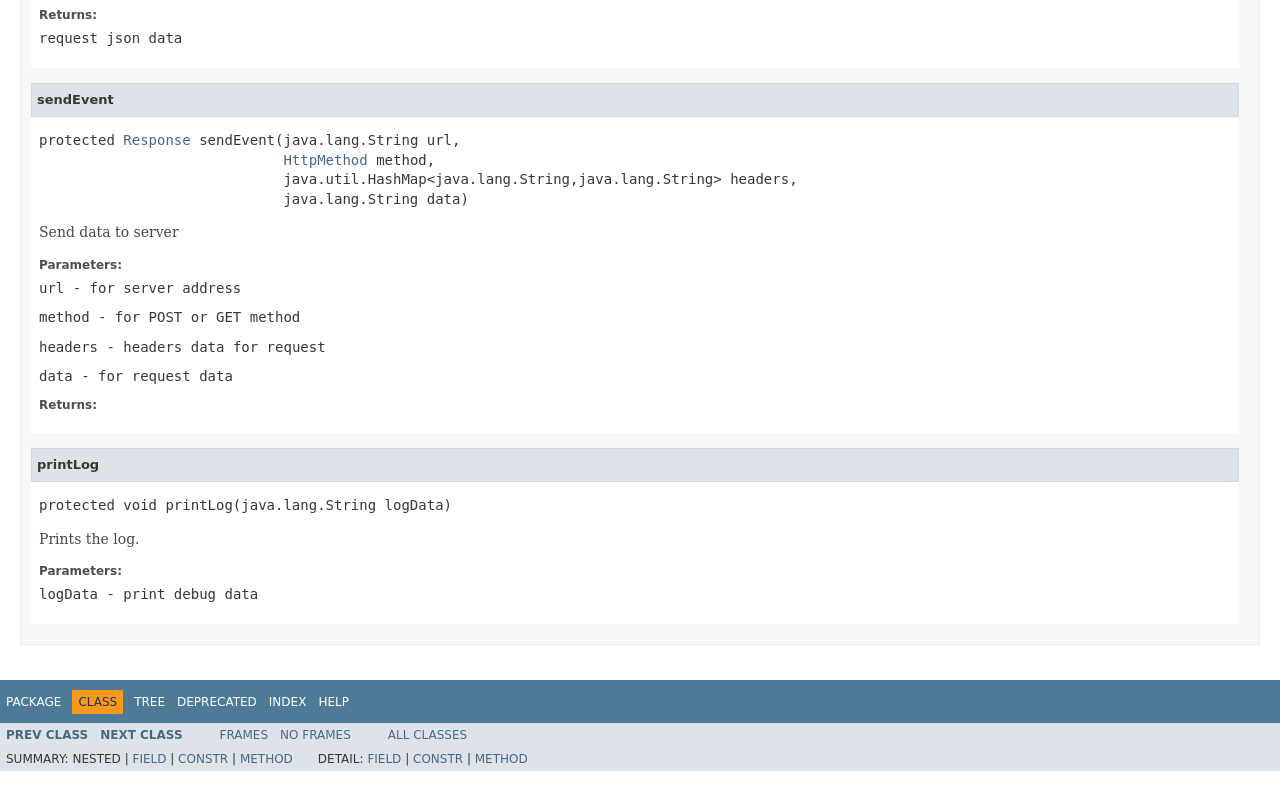
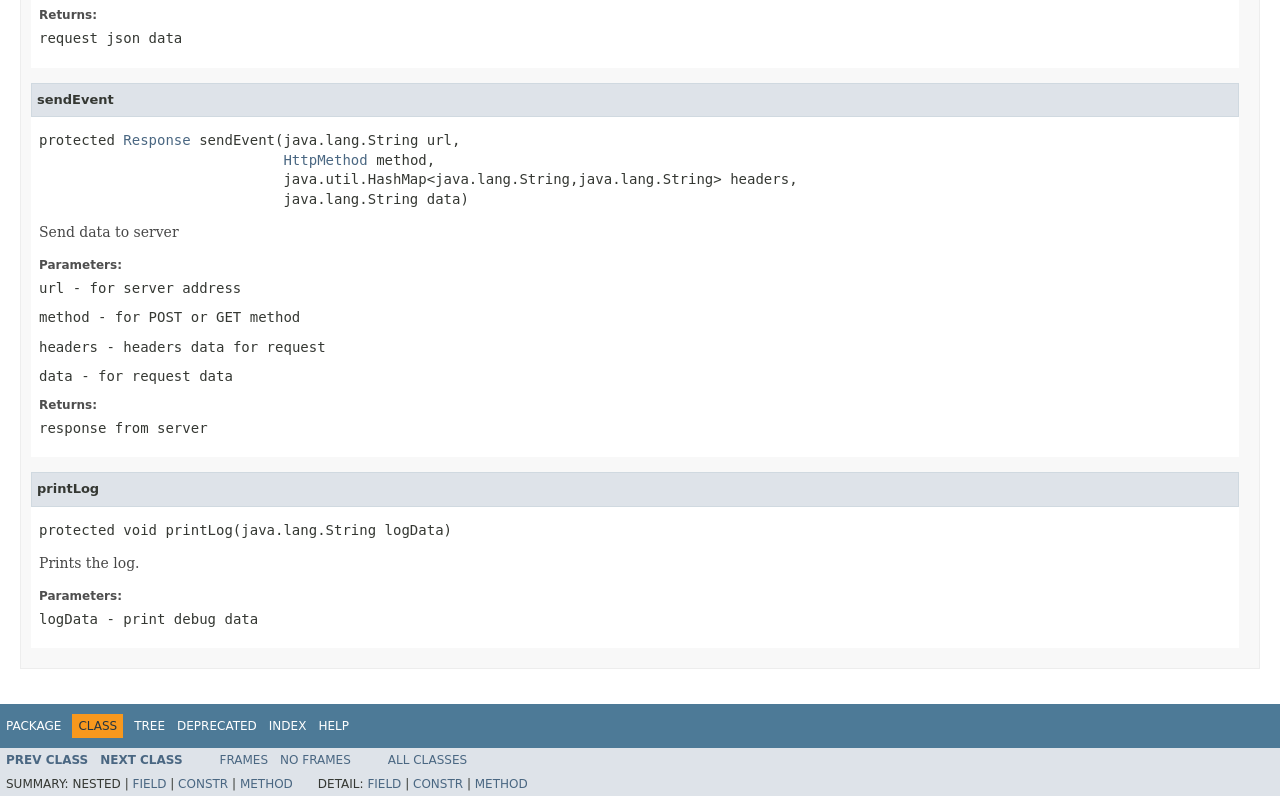
Before and after one commit to metricjar/atom-java, a plain HTML site: page com/ironsrc/atom/IronSourceAtom.html in a window 1280 px wide. Shown: the part 6643-7439 px from the top of the page. Before the commit the page ends 7414 px from the top, so only its background shows below. Drawn offline with Linux system fonts and the light colour scheme; a web font is replaced by a local one.

Commit message:
Deploy to GitHub Pages

```diff
--- a/com/ironsrc/atom/IronSourceAtom.html
+++ b/com/ironsrc/atom/IronSourceAtom.html
@@ -2,7 +2,7 @@
 <!-- NewPage -->
 <html lang="en">
 <head>
-<!-- Generated by javadoc (1.8.0_91) on Tue Jul 19 14:07:35 EEST 2016 -->
+<!-- Generated by javadoc (1.8.0_91) on Tue Jul 19 14:07:59 EEST 2016 -->
 <title>IronSourceAtom</title>
 <meta name="date" content="2016-07-19">
 <link rel="stylesheet" type="text/css" href="../../../stylesheet.css" title="Style">
@@ -661,6 +661,7 @@ extends java.lang.Object</pre>
 <dd><code>headers</code> - headers data for request</dd>
 <dd><code>data</code> - for request data</dd>
 <dt><span class="returnLabel">Returns:</span></dt>
+<dd>response from server</dd>
 </dl>
 </li>
 </ul>
```
Also changed, not shown: allclasses-frame.html (+1 -1 lines), allclasses-noframe.html (+1 -1 lines), com/ironsrc/atom/HttpMethod.html (+1 -1 lines), com/ironsrc/atom/Request.html (+1 -1 lines), com/ironsrc/atom/Response.html (+1 -1 lines), com/ironsrc/atom/Utils.html (+1 -1 lines), com/ironsrc/atom/package-frame.html (+1 -1 lines), com/ironsrc/atom/package-summary.html (+1 -1 lines), com/ironsrc/atom/package-tree.html (+1 -1 lines), constant-values.html (+1 -1 lines), deprecated-list.html (+1 -1 lines), help-doc.html (+1 -1 lines), index-all.html (+1 -1 lines), index.html (+1 -1 lines), 1 more files.
